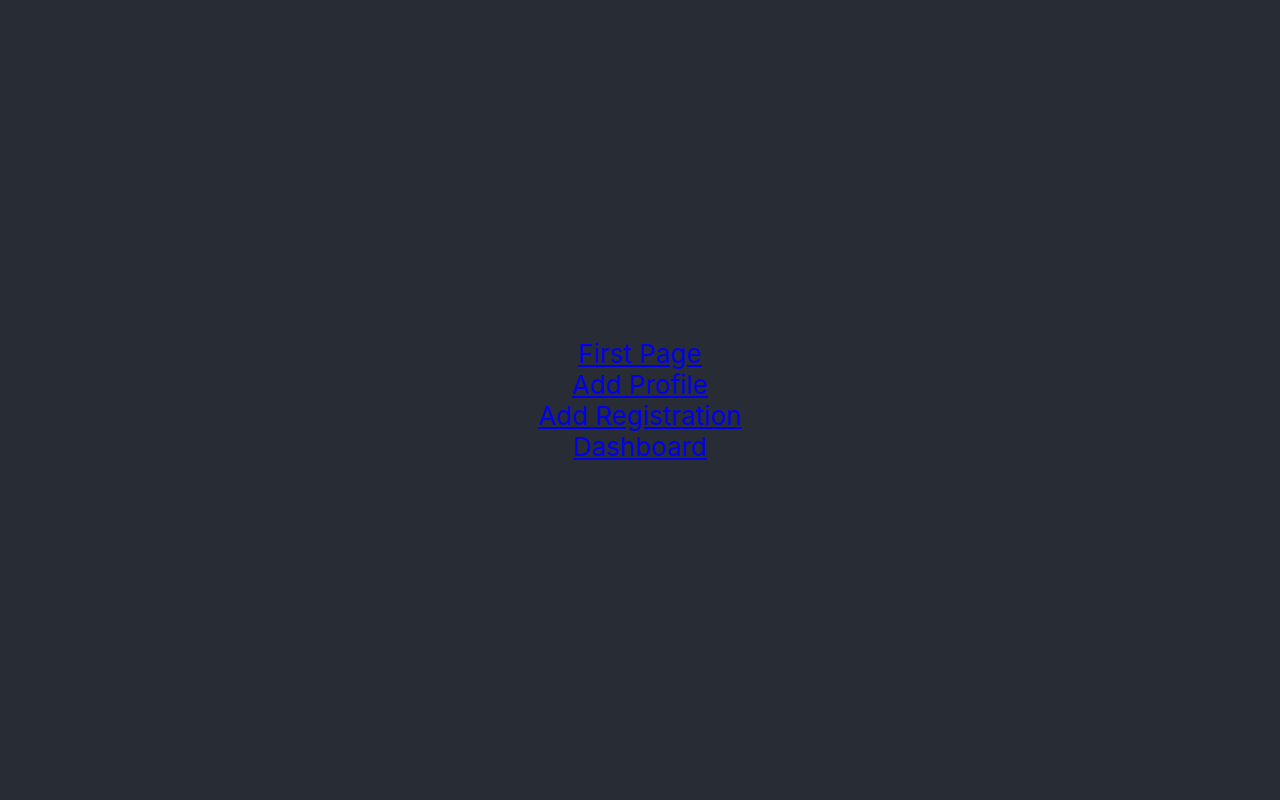
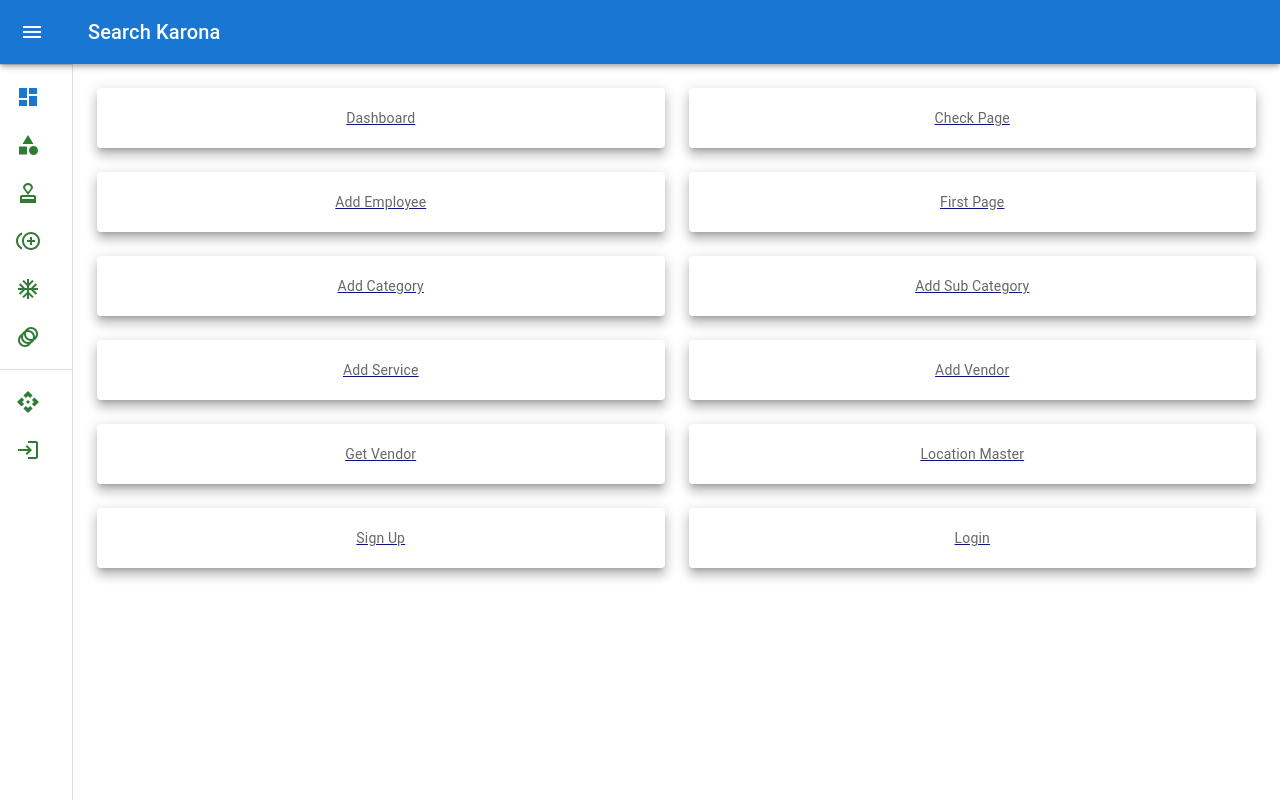
Before and after one commit to viveksinra/searchKarna, a React (Create React App) app in the folder client/: page / in a window 1280 px wide. Built offline with nearby package versions, Linux system fonts and the light colour scheme.

Commit message:
some refinement

```diff
--- a/client/src/App.js
+++ b/client/src/App.js
@@ -1,30 +1,13 @@
-import './App.css';
-import { Link } from "react-router-dom";
-import { createTheme, ThemeProvider } from '@mui/material/styles';
-const theme = createTheme();
-function App() {
+import * as React from 'react';
+import Dashboard from './../src/Protected/MyDashboard/Dashboard';
+
+
+export default function App() {
+
+
   return (
-    <ThemeProvider theme={theme}>
- <div className="App">
-      <header className="App-header">
-
-       <Link to="/firstpage" >
-       First Page
-						</Link>
-       <Link to="/AddProfile" >
-       Add Profile
-						</Link>
-       <Link to="/AddRegistration" >
-       Add Registration
-						</Link>
-       <Link to="/Dashboard" >
-       Dashboard
-						</Link>
-      </header>
-    </div>
-</ThemeProvider>
-
+  <>
+  <Dashboard/>
+  </>
   );
 }
-
-export default App;
--- a/client/src/Components/Login/Login.js
+++ b/client/src/Components/Login/Login.js
@@ -19,11 +19,11 @@ import { InputAdornment } from '@mui/material';
 import axios from "axios";
 import { MainContext } from "../../Components/Context/MainContext";
 import { LOGIN_USER } from "../../Components/Context/types";
-import {  Navigate } from "react-router-dom";
+import { useNavigate } from "react-router-dom";
 
 const theme = createTheme();
 
-export default function SignInSide(props) {
+export default function SignInSide() {
 	const [loginId, setLoginId] = useState("");
 	const [loginPass, setLoginPass] = useState("");
 	const [showPass, setShowPass] = useState(false);
@@ -62,32 +62,34 @@ export default function SignInSide(props) {
 	// 			return <Navigate to="/login" />;
 	// 	}
 	// }
-  // useEffect(() => {
-  //   console.log(state.isAuthenticated)
-	// 	let isSubscribed= true
-	// 	if(isSubscribed){
-	// 			if (state.isAuthenticated) {
+  let navigate = useNavigate();
+  useEffect(() => {
+    console.log(state.isAuthenticated)
+		let isSubscribed= true
+		if(isSubscribed){
+				if (state.isAuthenticated) {
 
-	// 	switch (state.designation.id) {
-	// 		case "admin":
-  //       props.history.push("/dashboard");
-	// 			 break;
-	// 		case "supervisor":
-  //       props.history.push("/dashboard");
-	// 			 break;
-	// 		case "fieldPartner":
-  //       props.history.push("/dashboard");
-	// 			 break;
-	// 		default:
-  //       props.history.push("/dashboard");
-	// 			 break;
-	// 	}
-	// 	}
-	// 	return () => {
-	// 		isSubscribed = false;
-	// 	};
-	// }
-	// }, [props.history,state.designation,state.isAuthenticated])
+		switch (state.designation.id) {
+			case "admin":
+
+        navigate("/dashboard");
+				 break;
+			case "supervisor":
+        navigate("/dashboard");
+				 break;
+			case "fieldPartner":
+        navigate("/dashboard");
+				 break;
+			default:
+        navigate("/dashboard");
+				 break;
+		}
+		}
+		return () => {
+			isSubscribed = false;
+		};
+	}
+	}, [state.designation,state.isAuthenticated])
   return (
     <ThemeProvider theme={theme}>
       <Grid container component="main" sx={{ height: '100vh' }}>
--- a/client/src/Components/Login/SignUp.js
+++ b/client/src/Components/Login/SignUp.js
@@ -23,7 +23,7 @@ import Copyright from "./../General/copyright"
 		<ThemeProvider theme={theme}>
 		  <Container component="main" maxWidth="xs">
 			<CssBaseline />
-			{/* <Box
+			<Box
 			  sx={{
 				marginTop: 8,
 				display: 'flex',
@@ -106,7 +106,7 @@ import Copyright from "./../General/copyright"
 				</Grid>
 			  </Box>
 			</Box>
-			<Copyright sx={{ mt: 5 }} /> */}
+			<Copyright sx={{ mt: 5 }} />
 		  </Container>
 		</ThemeProvider>
 	  );
--- a/client/src/Components/Navigation/MyDrawer.js
+++ b/client/src/Components/Navigation/MyDrawer.js
@@ -20,6 +20,9 @@ import Tooltip from '@mui/material/Tooltip';
 import DashboardIcon from '@mui/icons-material/Dashboard';
 import CategoryIcon from '@mui/icons-material/Category';
 import ApprovalIcon from '@mui/icons-material/Approval';
+import AcUnitSharpIcon from '@mui/icons-material/AcUnitSharp';
+import AnimationSharpIcon from '@mui/icons-material/AnimationSharp';
+import ApiSharpIcon from '@mui/icons-material/ApiSharp';
 import ControlPointDuplicateIcon from '@mui/icons-material/ControlPointDuplicate';
 import LoginIcon from '@mui/icons-material/Login';
 import LogoutIcon from '@mui/icons-material/Logout';
@@ -104,7 +107,7 @@ export default function MyDrawer() {
   };
 	const { state, dispatch } = useContext(MainContext);
 
-  const handleLogout = () => {
+const handleLogout = () => {
 		dispatch({ type: LOGOUT_USER });
 	};
   return (
@@ -125,7 +128,7 @@ export default function MyDrawer() {
           </IconButton>
           <Link href="/dashboard" color="inherit" underline="hover">
           <Typography variant="h6" noWrap component="div">
-            Just Test
+            Search Karona
           </Typography>
           </Link>
         </Toolbar>
@@ -201,11 +204,11 @@ const listData1 = [
 	{ text: "Add Category", link: "/AddCategory", icon: <CategoryIcon color="success" /> },
 	{ text: "Add SubCategory", link: "/AddSubCategory", icon: <ApprovalIcon color="success" />,Supervisor:true },
   { text: "Add Service", link: "/AddService", icon: <ControlPointDuplicateIcon color="success" />,Supervisor:true },
-  { text: "Add Vendor", link: "/AddVendor", icon: <ControlPointDuplicateIcon color="success" />,Supervisor:true },
-  { text: "Get Vendor", link: "/GetVendor", icon: <ControlPointDuplicateIcon color="success" />,Supervisor:true },
+  { text: "Add Vendor", link: "/AddVendor", icon: <AcUnitSharpIcon color="success" />,Supervisor:true },
+  { text: "Get Vendor", link: "/GetVendor", icon: <AnimationSharpIcon color="success" />,Supervisor:true },
 ];
 const listData2 = [
-	{ text: "Sign Up", link: "/signup", icon: <LoginIcon color="success"/> },
+	{ text: "Sign Up", link: "/signup", icon: <ApiSharpIcon color="success"/> },
 	// { text: "Login", link: "/login", icon: <LogoutIcon sx={{ color: red[500] }}/> },
 
 
--- a/client/src/Components/Routes/MainRoute.js
+++ b/client/src/Components/Routes/MainRoute.js
@@ -1,7 +1,8 @@
-import React from "react";
-import { Routes, Route} from "react-router-dom";
+import React, { useContext } from "react";
+import { Routes, Route, Navigate } from "react-router-dom";
 import Login from "../Login/Login";
 import SignUp from "../Login/SignUp";
+import { MainContext } from "../Context/MainContext";
 import AddCategory from "../../Protected/Addition/Category/AddCategory"
 import AddSubCategory from "../../Protected/Addition/SubCategory/AddSubCategory"
 import AddVendor from "../../Protected/Addition/Vendor/AddVendor"
@@ -13,6 +14,12 @@ import GetVendor from "../../Protected/GetData/GetVendor";
 import ToCheck from "../../Protected/ToCheck";
 import AddEmployee from "../../Protected/User/AddEmployee";
 import LocationMaster from "../../Protected/DropDown/LocationMaster";
+const PrivateRoute = ({ component: Component, auth, ...rest }) => {
+	const { state } = useContext(MainContext);
+	let isAuthenticated = state.isAuthenticated && (state.designation.id === "admin" || state.designation.id === "user" ||  state.designation.id === "Supervisor") ? true : false;
+	return <Route {...rest} render={(props) => (isAuthenticated === true ? <Component {...props} /> : <Navigate  to={{pathname:"/",state:{from:props.location}}} />)} />;
+};
+
 export default function MainRoute() {
 	return (
 		<Routes>
--- a/client/src/Protected/MyDashboard/Dashboard.js
+++ b/client/src/Protected/MyDashboard/Dashboard.js
@@ -3,7 +3,7 @@ import DasScreen from './DasScreen';
 import CommonDash from "./CommonDash"
 
 
-export default function MiniDrawer() {
+export default function Dashboard() {
 
 
   return (
```
Also changed, not shown: 12 other files (tests, documents, lock files or other folders).
